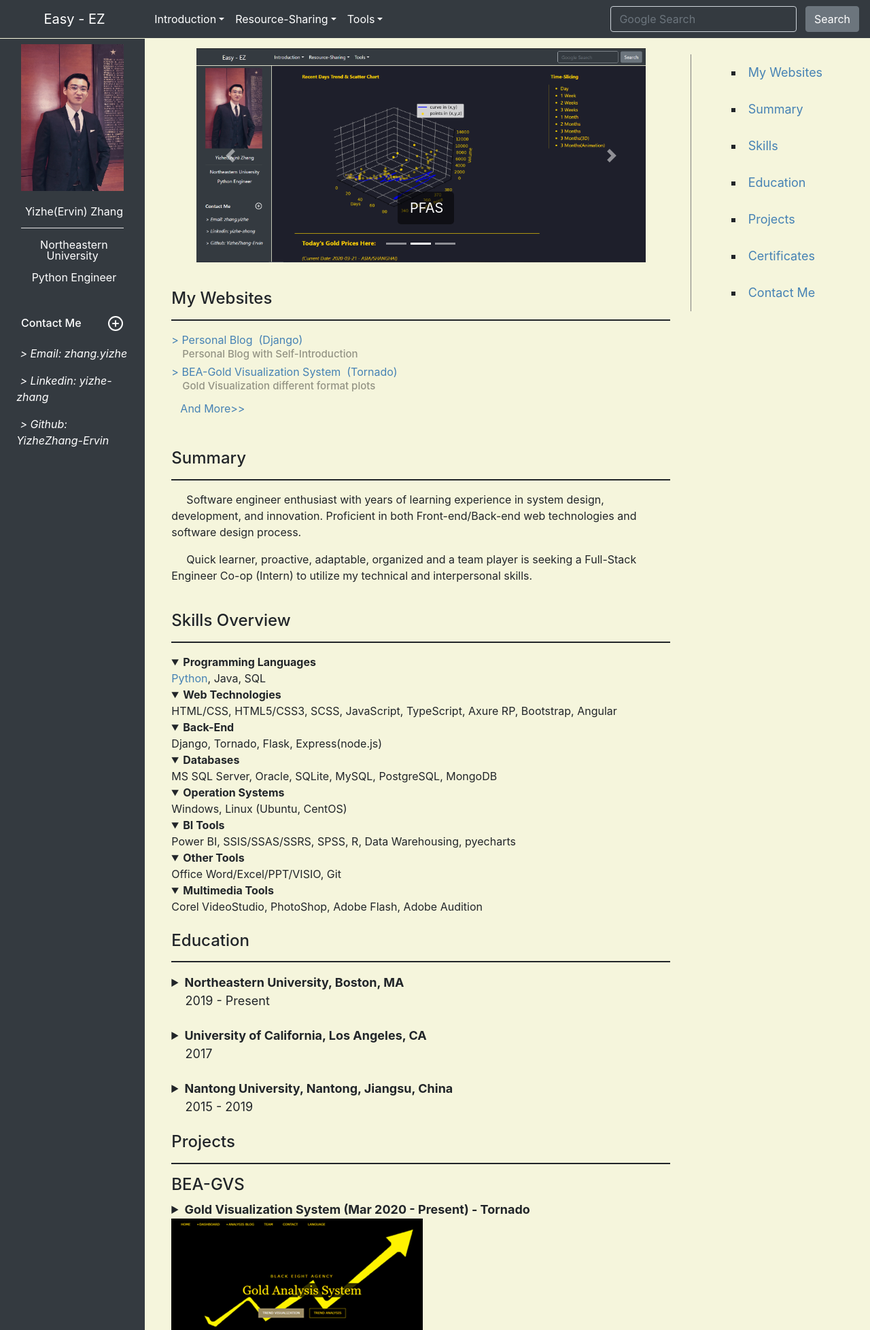
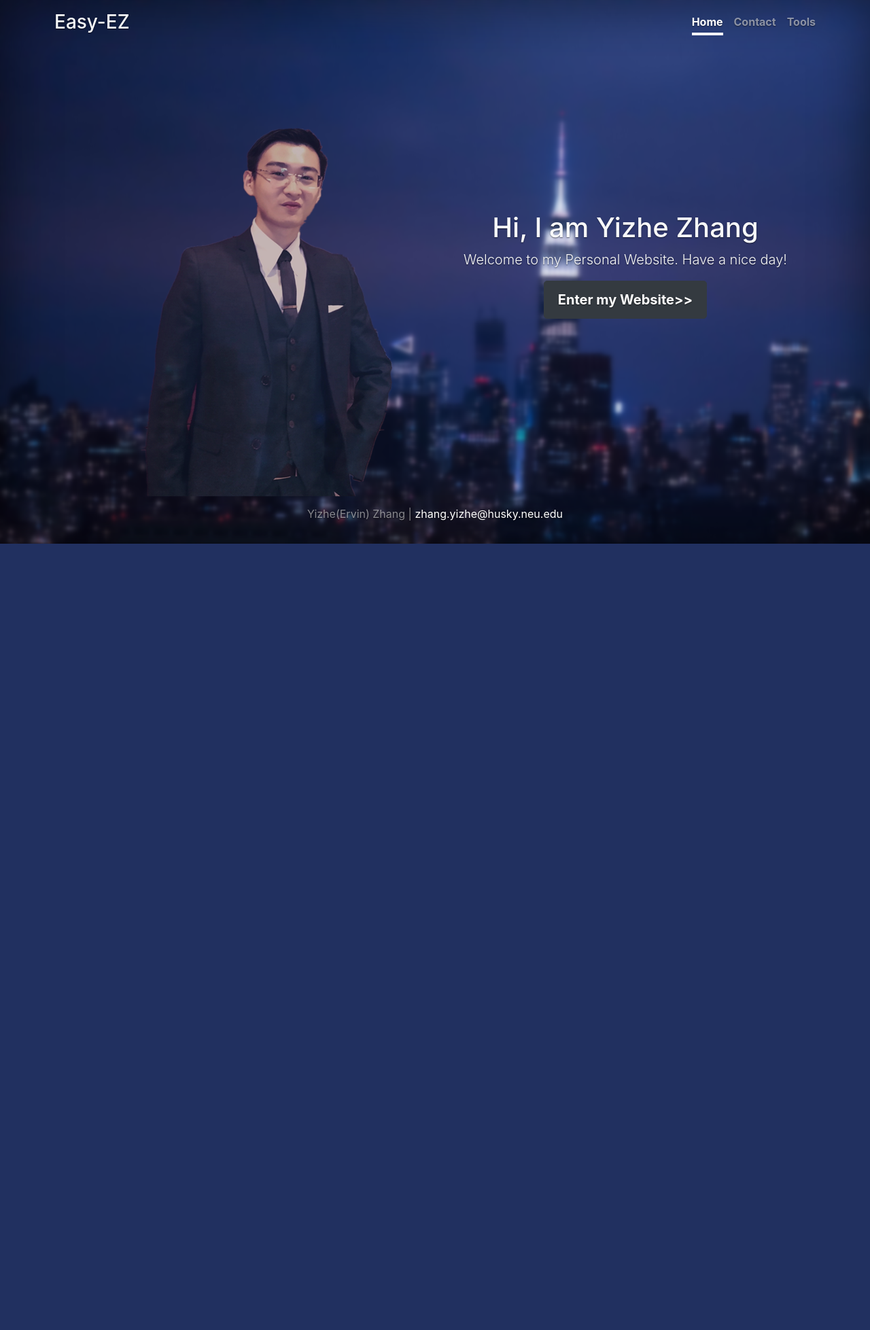
Before and after one commit to YizheZhang-Ervin/EasyEZ_V2, a Django app: page / in a window 1280 px wide. Shown: the top 1957 px of the page at 68% size. After the commit the page ends 800 px from the top, so only its background shows below. Run offline with Django 3.2, Linux system fonts and the light colour scheme; some libraries are stand-ins or nearby versions.

Commit message:
add cover

```diff
--- /dev/null
+++ b/Blog/templates/index.html
@@ -0,0 +1,50 @@
+<!DOCTYPE html>
+{% load static %}
+<html>
+  <head>
+    <title>{% block title %}Yizhe(Ervin) Zhang - Home{% endblock %}</title>
+    <meta charset="utf-8" />
+    <meta name="viewport" content="width=device-width, initial-scale=1, shrink-to-fit=no"/>
+    <link rel="shortcut icon" href="{% static 'img/ez.ico' %}"/>
+    <link rel="stylesheet" href="{% static 'css/bootstrap-cover.css' %}">
+    <link rel="stylesheet" href="{% static 'css/bootstrap.min.css' %}"/>
+  </head>
+<body class="text-light" style="text-align:center;background:url({% static 'img/covers2.png'%})">
+  <div class="d-flex w-100 h-100 p-3 mx-auto flex-column" style="max-width:90%;">
+    <header class="masthead mb-auto">
+      <div class="inner">
+        <h3 class="masthead-brand">Easy-EZ</h3>
+        <nav class="nav nav-masthead justify-content-center">
+          <a class="nav-link active" href="/introduction">Home</a>
+          <a class="nav-link" href="/introduction/#p6">Contact</a>
+          <a class="nav-link" href="/pfas">Tools</a>
+        </nav>
+      </div>
+    </header>
+
+    <main role="main" class="inner cover container">
+      <div class="row">
+        <div class="col-6">
+        </div>
+        <div class="col-6">
+          <h1 class="cover-heading">Hi, I am Yizhe Zhang</h1>
+          <p class="lead">Welcome to my Personal Website. Have a nice day!</p>
+          <p class="lead">
+            <a href="/introduction" class="btn btn-lg btn-dark">Enter my Website>></a>
+          </p>
+        </div>
+      </div>
+    </main>
+
+    <footer class="mastfoot mt-auto">
+      <div class="inner">
+        <p>Yizhe(Ervin) Zhang |
+          <a style="color:white" target="_blank" href="mailto:zhang.yizhe@husky.neu.edu?subject=Please%20type%20in%20the%20subject">
+            zhang.yizhe@husky.neu.edu
+          </a>
+        </p>
+      </div>
+    </footer>
+  </div>
+</body>
+</html>
--- a/Blog/templates/introduction.html
+++ b/Blog/templates/introduction.html
@@ -8,14 +8,15 @@
         <div class="row">
             <div class="col-9">
                 <div id="div001">
+                    <!-- carousel -->
                     <div id="myCarousel" class="carousel slide" data-ride="carousel" style="width:90%;margin:2% auto;text-align:center;">
                         <ol class="carousel-indicators">
-                            <li data-target="#myCarousel" data-slide-to="0" class=""></li>
-                            <li data-target="#myCarousel" data-slide-to="1" class="active"></li>
+                            <li data-target="#myCarousel" data-slide-to="0" class="active"></li>
+                            <li data-target="#myCarousel" data-slide-to="1" class=""></li>
                             <li data-target="#myCarousel" data-slide-to="2" class=""></li>
                         </ol>
                         <div class="carousel-inner">
-                            <div class="carousel-item">
+                            <div class="carousel-item active">
                                 <img width="100%" src="{% static 'img/bea-gvs-crs.png'%}">
                                 <div class="container">
                                     <div class="carousel-caption text-left">
@@ -23,7 +24,7 @@
                                     </div>
                                 </div>
                             </div>
-                            <div class="carousel-item active">
+                            <div class="carousel-item">
                                 <img width="100%" src="{% static 'img/pfas-crs.png'%}">
                                 <div class="container">
                                     <div class="carousel-caption">
@@ -58,14 +59,19 @@
                     <a target="_blank" href="https://bea-analysis.herokuapp.com/" class="ws">&gt; BEA-Gold Visualization System &nbsp;(Tornado)</a>
                     <h5 class="pi">&nbsp;&nbsp;&nbsp;&nbsp;Gold Visualization different format plots </h5>
                     <a target="_blank" href='https://github.com/YizheZhang-Ervin' class="btn">And More>></a>
-                    <p></p>
-                    <p></p>
-                    <br>
+                    <br><br><br><br>
                     <!-- summary -->
-                    <h4 id="p1">Summary</h4>
+                    <div class="row featurette">
+                      <div class="col-md-7 order-md-2">
+                          <h2 class="featurette-heading">Summary<span class="text-muted"></span></h2>
                           <hr class="bg-dark" style="border:1px solid">
                           <p>Software engineer enthusiast with years of learning experience in system design, development, and innovation. Proficient in both Front-end/Back-end web technologies and software design process.</p>
                           <p>Quick learner, proactive, adaptable, organized and a team player is seeking a Full-Stack Engineer Co-op (Intern) to utilize my technical and interpersonal skills.</p>
+                      </div>
+                      <div class="col-md-5 order-md-1" style="text-align:center;">
+                        <embed src="{% static 'img/summary.png'%}">
+                      </div>
+                    </div>
                     <br>
                     <!-- skills -->
                     <h4 id="p2">Skills Overview</h4>
@@ -168,24 +174,34 @@
                     <!-- certificates -->
                     <h4 id="p5">Certificates</h4>
                     <hr class="bg-dark" style="border:1px solid">
+
+                    <div class="row">
+                      <div class="col-md-6">
                         <details style="margin:0 auto;">
                         <summary style="font-size:18px;"><b>Python 3</b></summary>
                         <p><b>SoloLearn (Issued 27 December, 2019)</b></p>
                         <a target="_blank" href="http://www.linkedin.com/in/yizhe-zhang"><embed src="{% static 'img/python3.jpg'%}"></a>
                         </details>
                         <br>
+                      </div>
+                      <div class="col-md-6">
                         <details style="margin:0 auto;">
                         <summary style="font-size:18px;"><b>BI Developer</b></summary>
                         <p><b>Udemy (Issued 8 November,2019)</b></p>
                         <a target="_blank" href="http://www.linkedin.com/in/yizhe-zhang"><embed src="{% static 'img/bi.jpg'%}"></a>
                         </details>
                         <br>
+                      </div>
+                      <div class="col-md-6">
                         <details style="margin:0 auto;">
                         <summary style="font-size:18px;"><b>JavaScript</b></summary>
                         <p><b>SoloLearn (Issued 27 December, 2019)</b></p>
                         <a target="_blank" href="http://www.linkedin.com/in/yizhe-zhang"><embed src="{% static 'img/js.jpg'%}"></a>
                         </details>
                         <br>
+                      </div>
+                    </div>
+
                     <!-- Contact Me-->
                     <h4 id="p6">Contact Me</h4>
                     <hr class="bg-dark" style="border:1px solid">
--- a/Blog/views.py
+++ b/Blog/views.py
@@ -10,6 +10,10 @@ from django.template import loader
 from django.views.decorators.clickjacking import xframe_options_exempt
 import Blog.financialanalysis as fa
 from Blog import models
+
+
+def index(request):
+    return render(request, 'index.html')
 
 
 def introduction(request):
--- a/EasyEZ/settings.py
+++ b/EasyEZ/settings.py
@@ -22,7 +22,8 @@ BASE_DIR = os.path.dirname(os.path.dirname(os.path.abspath(__file__)))
 SECRET_KEY = 'dr6-w(_7ttw$o$0h_ewpv975-jduet@(8-3!urfkymoa*j8wpq'
 
 # SECURITY WARNING: don't run with debug turned on in production!
-DEBUG = False
+# DEBUG = False
+DEBUG = True
 
 ALLOWED_HOSTS = ['*']
 
--- a/EasyEZ/urls.py
+++ b/EasyEZ/urls.py
@@ -29,7 +29,8 @@ urlpatterns = [
     path('excel/', views.excel),
     path('pfas/', views.pfas),
     path('article/', views.article),
-    path('', views.introduction),
+    path('index/', views.index),
+    path('', views.index),
 ]
 
 
--- /dev/null
+++ b/static/css/bootstrap-cover.css
@@ -0,0 +1,106 @@
+/*
+ * Globals
+ */
+
+/* Links */
+a,
+a:focus,
+a:hover {
+  color: #fff;
+}
+
+/* Custom default button */
+.btn-secondary,
+.btn-secondary:hover,
+.btn-secondary:focus {
+  color: #333;
+  text-shadow: none; /* Prevent inheritance from `body` */
+  background-color: #fff;
+  border: .05rem solid #fff;
+}
+
+
+/*
+ * Base structure
+ */
+
+html,
+body {
+  height: 100%;
+  background-color: #333;
+}
+
+body {
+  display: -ms-flexbox;
+  display: flex;
+  color: #fff;
+  text-shadow: 0 .05rem .1rem rgba(0, 0, 0, .5);
+  box-shadow: inset 0 0 5rem rgba(0, 0, 0, .5);
+}
+
+.cover-container {
+  max-width: 42em;
+}
+
+
+/*
+ * Header
+ */
+.masthead {
+  margin-bottom: 2rem;
+}
+
+.masthead-brand {
+  margin-bottom: 0;
+}
+
+.nav-masthead .nav-link {
+  padding: .25rem 0;
+  font-weight: 700;
+  color: rgba(255, 255, 255, .5);
+  background-color: transparent;
+  border-bottom: .25rem solid transparent;
+}
+
+.nav-masthead .nav-link:hover,
+.nav-masthead .nav-link:focus {
+  border-bottom-color: rgba(255, 255, 255, .25);
+}
+
+.nav-masthead .nav-link + .nav-link {
+  margin-left: 1rem;
+}
+
+.nav-masthead .active {
+  color: #fff;
+  border-bottom-color: #fff;
+}
+
+@media (min-width: 48em) {
+  .masthead-brand {
+    float: left;
+  }
+  .nav-masthead {
+    float: right;
+  }
+}
+
+
+/*
+ * Cover
+ */
+.cover {
+  padding: 0 1.5rem;
+}
+.cover .btn-lg {
+  padding: .75rem 1.25rem;
+  font-weight: 700;
+}
+
+
+/*
+ * Footer
+ */
+.mastfoot {
+  color: rgba(255, 255, 255, .5);
+}
```
Also changed, not shown: static/img/cover.png (added), static/img/covers.jpg (added), static/img/covers2.png (added), static/img/summary.png (added), static/pfas/img/1month.png, static/pfas/img/2020-03-22.png (added), static/pfas/img/2months.png. Lines whose indentation alone changed are shown as unchanged.
